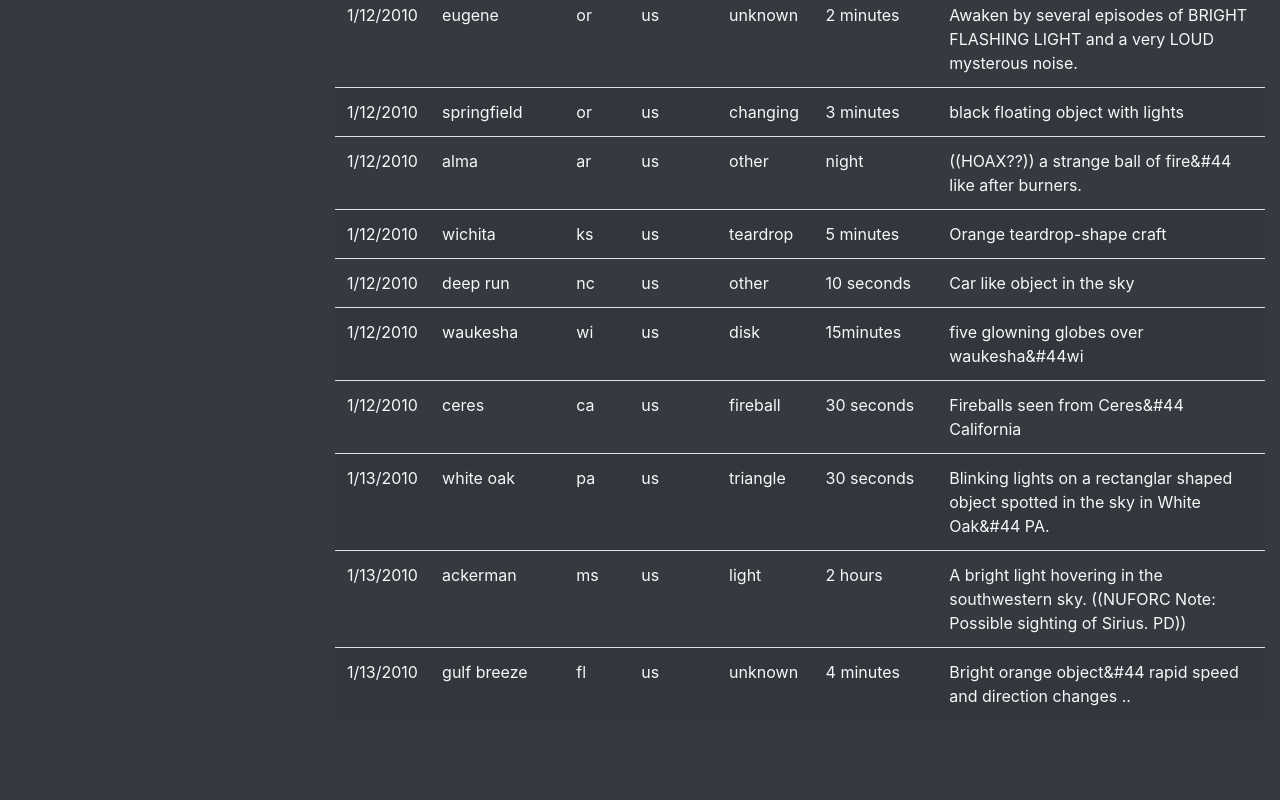
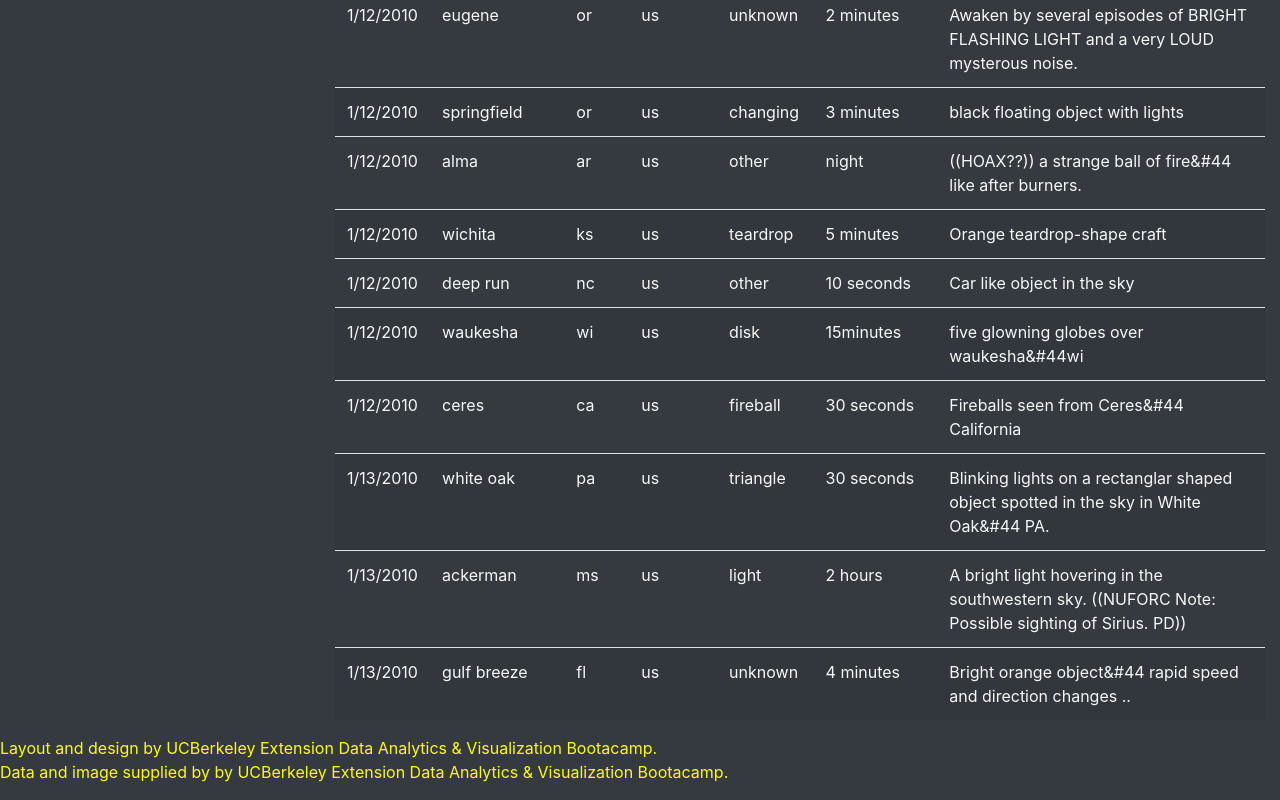
Before and after one commit to ajawa-took/UFO, a plain HTML site: page index.html in a window 1280 px wide. Shown: the part 9156-9956 px from the top of the page. Before the commit the page ends 9892 px from the top, so only its background shows below. Drawn offline with nearby package versions, Linux system fonts and the light colour scheme.

Commit message:
really done?

```diff
--- a/index.html
+++ b/index.html
@@ -98,6 +98,11 @@
           <script src="static/js/data.js"></script>
           <script src="static/js/app.js"></script>
     </div>
+
+    <p style="color:yellow;font-size:16px;">
+Layout and design by UCBerkeley Extension Data Analytics & Visualization Bootacamp.<br>
+Data and image supplied by by UCBerkeley Extension Data Analytics & Visualization Bootacamp.<br>
+    </p>
 </body>
 
 </html>
```
